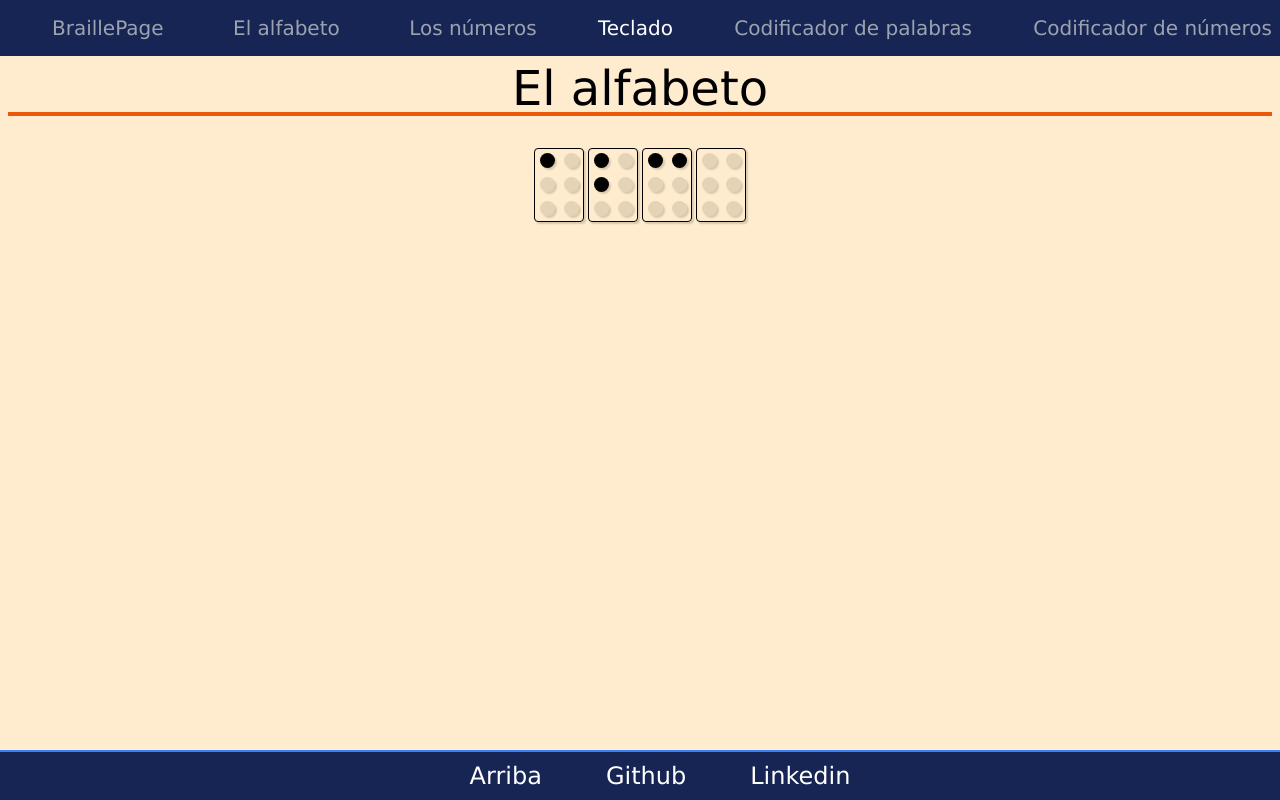
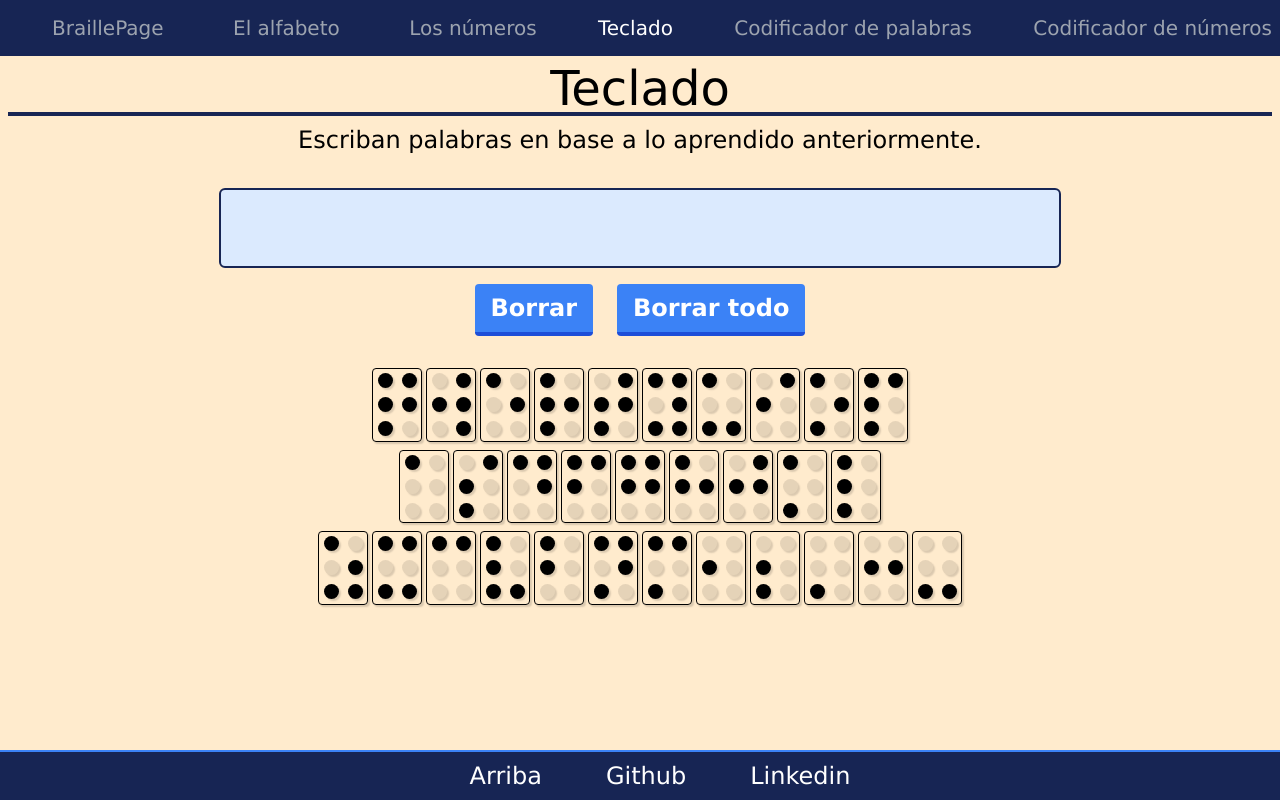
Before and after one commit to Schugu/BraillePage, a React (Vite) app: page /keyboard in a window 1280 px wide. Built offline with nearby package versions, Linux system fonts and the light colour scheme.

Commit message:
Add: Section Keyboard

```diff
--- a/src/pages/keyboard/Keyboard.tsx
+++ b/src/pages/keyboard/Keyboard.tsx
@@ -8,12 +8,40 @@ export default function Keyboard() {
     setSelectedChars(prevSelectedChars => [...prevSelectedChars, caracter]);
   };
 
+  const handleRemoveLast = () => {
+    setSelectedChars(prevSelectedChars => prevSelectedChars.slice(0, -1));
+  };
+
+  const handleClearAll = () => {
+    setSelectedChars([]);
+  };
+
   return (
     <section className="flex flex-col items-center gap-8 p-2 text-2xl">
-      <h1 className="w-full border-b-4 border-orange-600 text-5xl text-center">El alfabeto</h1>
+      <article className='flex flex-col gap-2 w-full'>
+        <h1 className="w-full border-b-4 border-blue-950 text-5xl text-center">Teclado</h1>
+        <p className='text-center'>Escriban palabras en base a lo aprendido anteriormente.</p>
+      </article>
 
-      <CharsToBraille cadenaParaCodificar="123 " formato="chico" handleClick={handleClick} />
-      <p>{selectedChars}</p>
+      <article className='w-full flex flex-col gap-4 justify-center items-center'>
+        <p className='w-4/6 min-h-20 p-2 border-2 border-blue-950 bg-blue-100 text-blue-900 rounded-md'>{selectedChars}</p>
+        <div className='flex flex-wrap gap-6'>
+          <button onClick={handleRemoveLast}
+            className='bg-blue-500 hover:bg-blue-400 text-white font-bold py-2 px-4 border-b-4 border-blue-700 hover:border-blue-500 rounded'>Borrar</button>
+          <button onClick={handleClearAll}
+            className='bg-blue-500 hover:bg-blue-400 text-white font-bold py-2 px-4 border-b-4 border-blue-700 hover:border-blue-500 rounded'
+          >Borrar todo</button>
+        </div>
+      </article>
+
+      <article className='flex flex-col gap-2 items-center'>
+        <CharsToBraille cadenaParaCodificar="qwertyuiop" formato="chico" handleClick={handleClick} />
+        <CharsToBraille cadenaParaCodificar="asdfghjkl" formato="chico" handleClick={handleClick} />
+        <CharsToBraille cadenaParaCodificar="zxcvbnm,;.:-" formato="chico" handleClick={handleClick} />
+
+
+      </article>
+
     </section>
   );
 }
```
